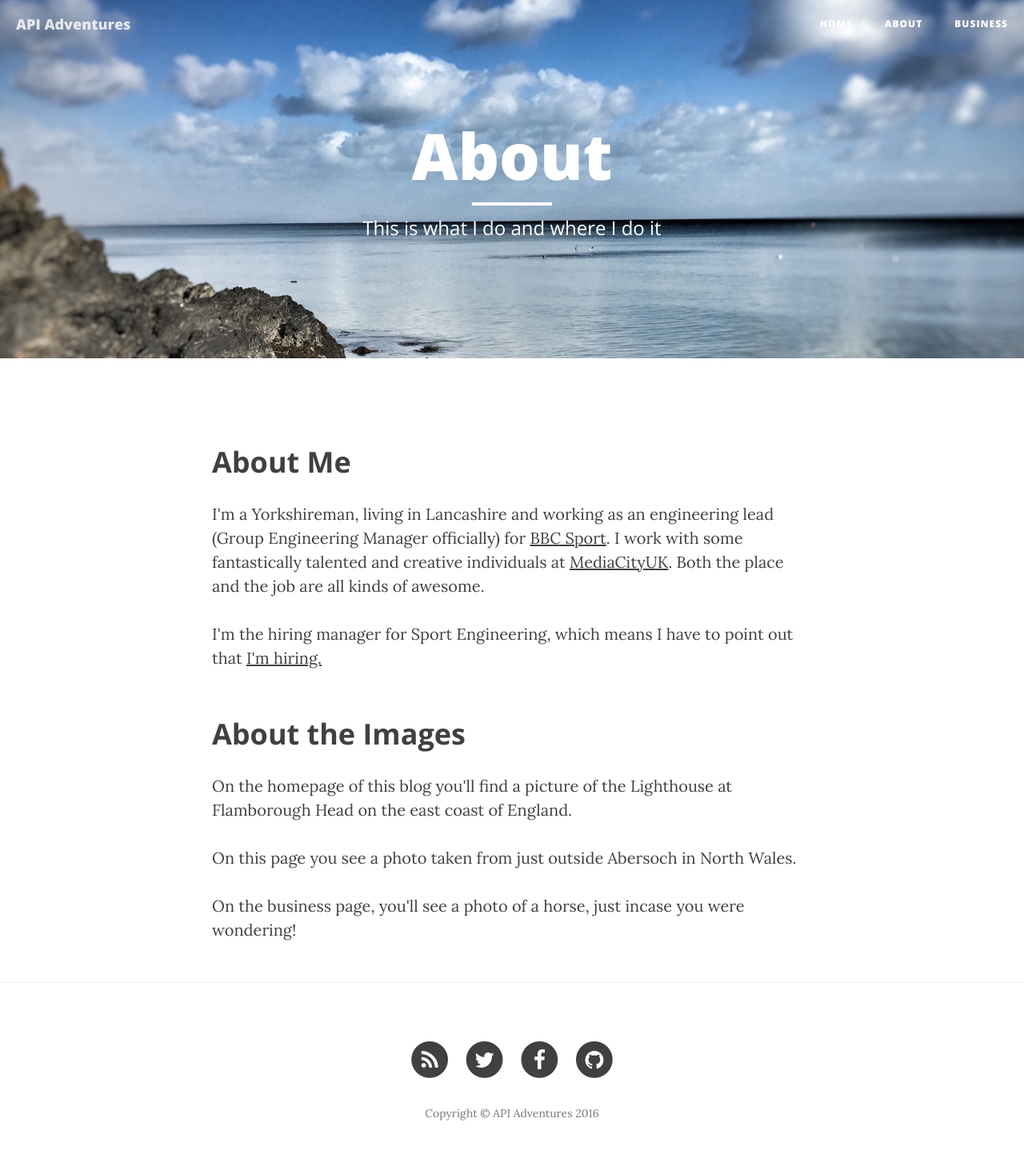
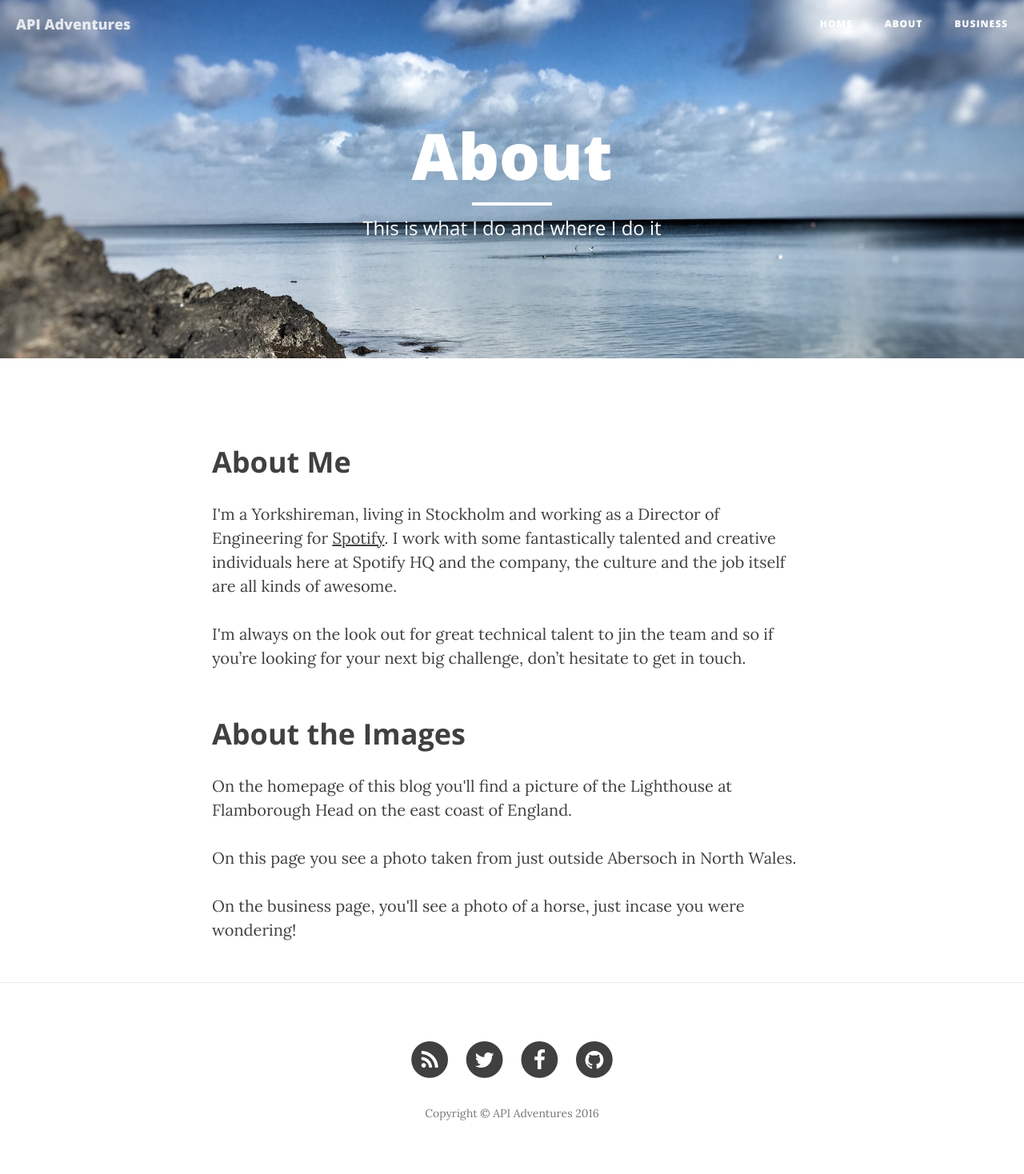
Before and after one commit to apiadventures/apiadventures.github.io, a Jekyll site: the page built from about.html, in a window 1280 px wide. Shown: the whole page at 80% size. Built offline with Jekyll 4.4.1, drawn with Linux system fonts in a browser that asks for light colours; nearby versions of some CDN libraries.

Commit message:
updated base content

```diff
--- a/_posts/2016-06-21-im-hiring.markdown
+++ b/_posts/2016-06-21-im-hiring.markdown
@@ -6,7 +6,7 @@ date:       2016-07-01 21:45:30
 author:     “Keith Mitchell”
 header-img: "img/home-bg-ol.jpg"
 ---
-<h2 class="section-heading">Calling all enginers</h2>
+<h2 class="section-heading">Calling all engineers</h2>
 
 <p>I'm currently looking for mobile engineers (iOS and Android), web developers and chapter leads to join the team.</p>
 
--- a/about.html
+++ b/about.html
@@ -7,8 +7,8 @@ header-img: "img/abersoch.jpg"
 
 <h2 class="section-heading">About Me</h2>
 
-<p>I'm a Yorkshireman, living in Lancashire and working as an engineering lead (Group Engineering Manager officially) for <a href="http://m.bbc.co.uk/sport/"> BBC Sport</a>.  I work with some fantastically talented and creative individuals at <a href="http://www.mediacityuk.co.uk"> MediaCityUK</a>. Both the place and the job are all kinds of awesome.</p>
-<p>I'm the hiring manager for Sport Engineering, which means I have to point out that <a href="http://careerssearch.bbc.co.uk/jobs/job/JavaScript-Software-Engineer/13701"> I'm hiring.</a></p>
+<p>I'm a Yorkshireman, living in Stockholm and working as a Director of Engineering for <a href="https://www.spotify.com/"> Spotify</a>.  I work with some fantastically talented and creative individuals here at Spotify HQ and the company, the culture and the job itself are all kinds of awesome.</p>
+<p>I'm always on the look out for great technical talent to jin the team and so if you’re looking for your next big challenge, don’t hesitate to get in touch.</p>
 
 <h2 class="section-heading">About the Images</h2>
 
--- a/index.html
+++ b/index.html
@@ -1,6 +1,6 @@
 ---
 layout: page
-description: "A geeky Yorkshireman's adventures with the web on the web"
+description: "A geeky Yorkshireman's adventures while living in Stockholm"
 ---
 
 {% for post in paginator.posts %}
```
